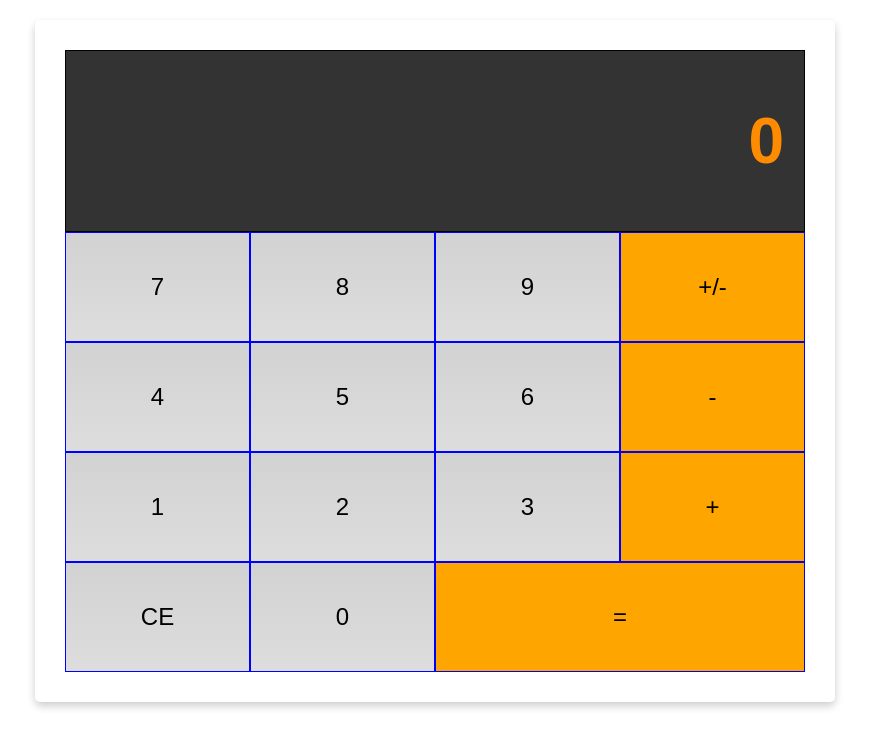
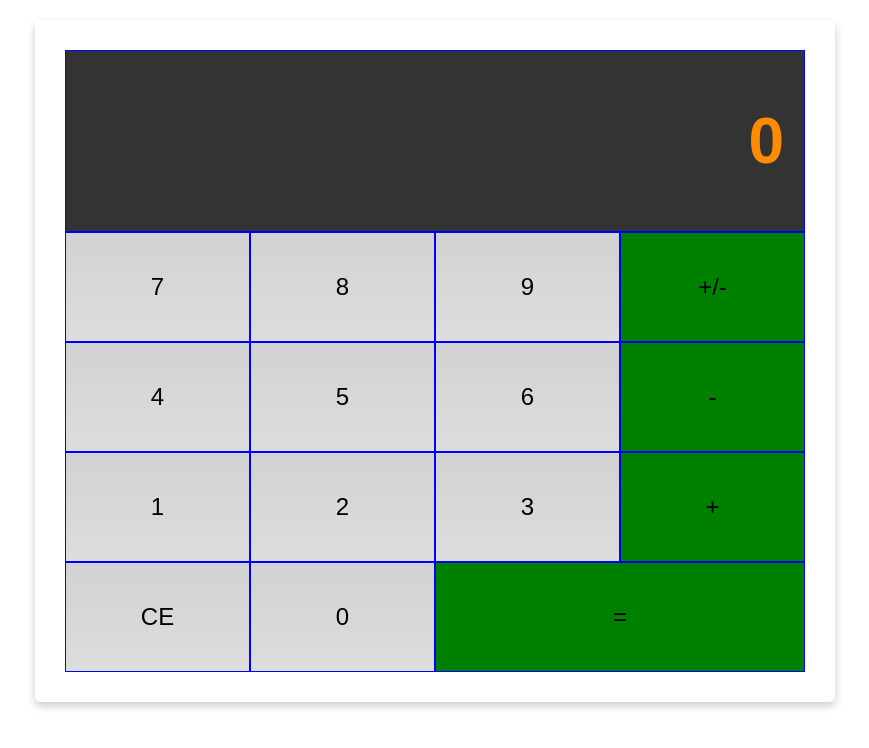
Before and after one commit to Zaenil/189_4RS_Zaenil_WebCalculator.github.io, a plain HTML site: page index.html in a window 1280 px wide. Shown: the whole page, without its empty margins (205-1074 px from the left). Drawn offline with Linux system fonts and the light colour scheme.

Commit message:
Update style.css

```diff
--- a/style.css
+++ b/style.css
@@ -39,14 +39,14 @@ body {
 	width: 100%;
 	padding: 10px 20px;
 	background-color: #333333;
-	border: 1px solid black;
+	border: 1px solid blue;
 	font-size: 2em;
 }
 
 .operator,
 .negative,
 .equals {
-	background: orange;
+	background: Green;
 }
 
 .card {
```
